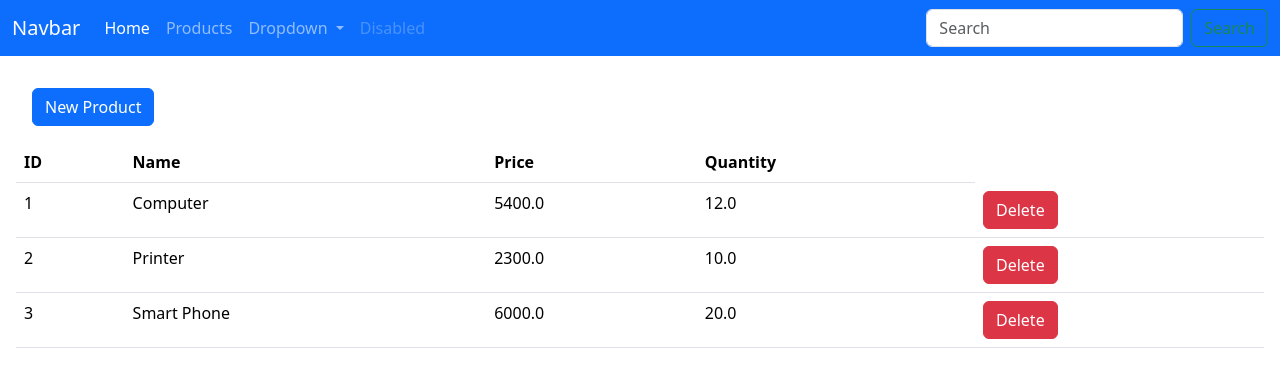
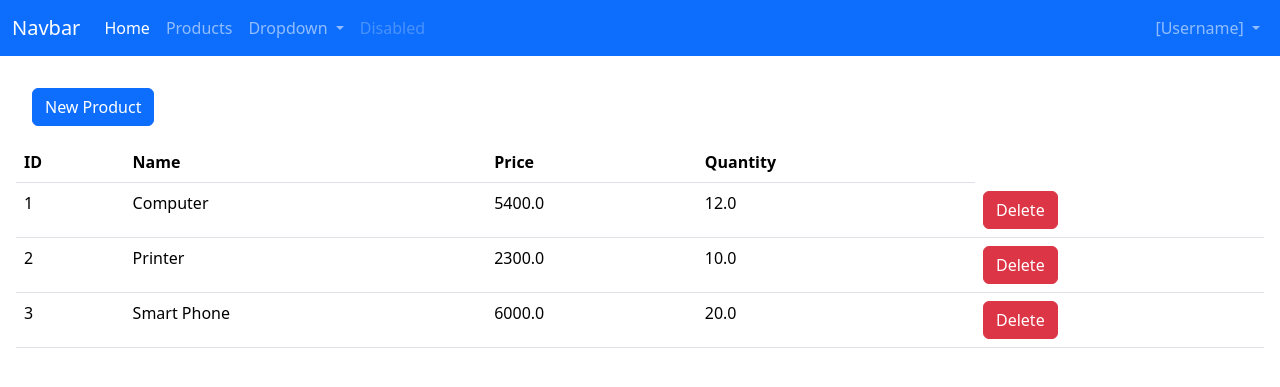
Before and after one commit to houssiniabdelmoniim/Spring-MVC-Thymeleaf, a Spring Boot app: page /user/index in a window 1280 px wide. Shown: the top 387 px of the page. Run offline with Spring Boot 4, Linux system fonts and the light colour scheme; the visitor is signed in with stand-in values (Sample User, id 1); data comes from the database, SQL or seed files in the repository; some of the project's set-up classes (security, data sources, template engines, error pages and the like) are left out, and stand-ins take their place; some libraries are stand-ins or nearby versions.

Commit message:
layout1.html modified ; added dropdown and logout option

```diff
--- a/src/main/resources/templates/layout1.html
+++ b/src/main/resources/templates/layout1.html
@@ -25,10 +25,10 @@
                     <a class="nav-link" th:href="@{/user/index}">Products</a>
                 </li>
                 <li class="nav-item dropdown">
-                    <a class="nav-link dropdown-toggle" href="#" role="button" data-bs-toggle="dropdown" aria-expanded="false">
+                    <a class="nav-link dropdown-toggle" href="#" id="navbarDropdown1" role="button" data-bs-toggle="dropdown" aria-expanded="false">
                         Dropdown
                     </a>
-                    <ul class="dropdown-menu">
+                    <ul class="dropdown-menu" aria-labelledby="navbarDropdown">
                         <li><a class="dropdown-item" href="#">Action</a></li>
                         <li><a class="dropdown-item" href="#">Another action</a></li>
                         <li><hr class="dropdown-divider"></li>
@@ -39,10 +39,16 @@
                     <a class="nav-link disabled" aria-disabled="true">Disabled</a>
                 </li>
             </ul>
-            <form class="d-flex" role="search">
-                <input class="form-control me-2" type="search" placeholder="Search" aria-label="Search"/>
-                <button class="btn btn-outline-success" type="submit">Search</button>
-            </form>
+            <ul class="navbar-nav">
+                <li class="nav-item dropdown">
+                    <a class="nav-link dropdown-toggle" href="#" id="navbarDropdown2" role="button" data-bs-toggle="dropdown" aria-expanded="false">
+                        [Username]
+                    </a>
+                    <ul class="dropdown-menu" aria-labelledby="navbarDropdown2">
+                        <li><a class="dropdown-item" th:href="@{/logout}">Logout</a></li>
+                    </ul>
+                </li>
+            </ul>
         </div>
     </div>
 </nav>
```
